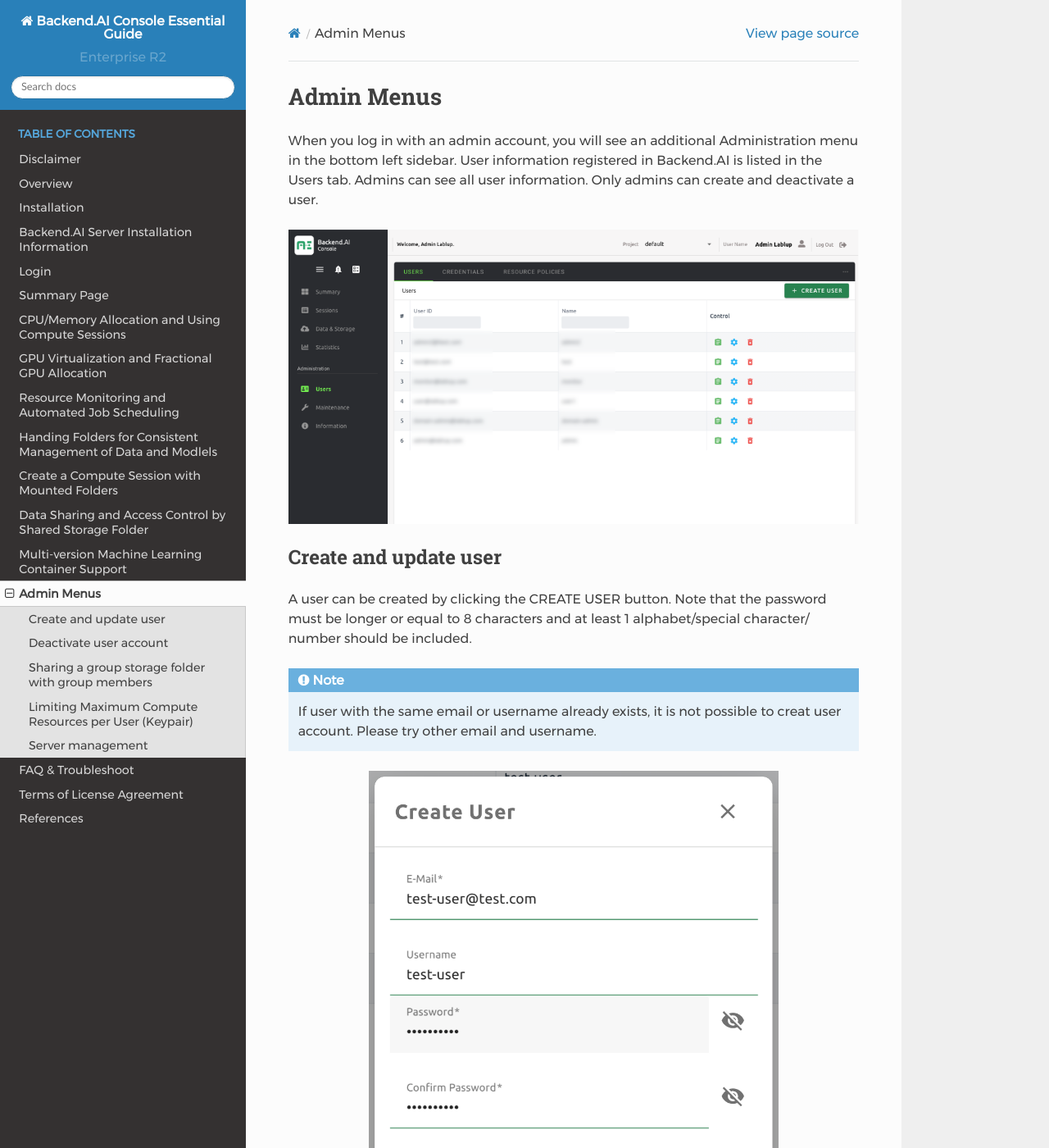
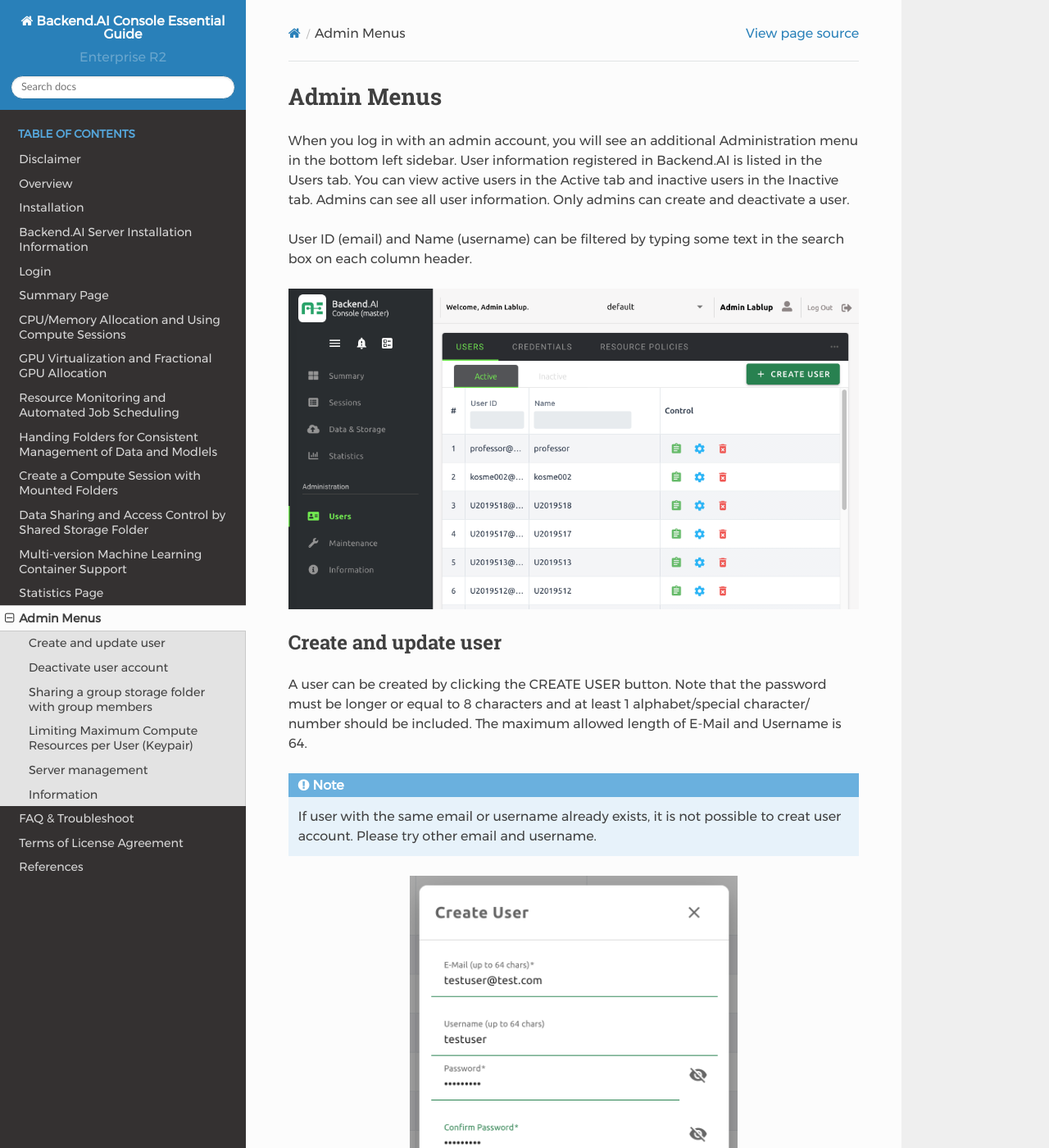
Before and after one commit to lablup/backend.ai-docs-webui, a Sphinx documentation site: the page built from docs/admin_menu/admin_menu.rst, in a window 1280 px wide and 1400 px high. Shown: the whole window at 82% size. Built offline with Sphinx 7.4.7 and the Read the Docs theme 2.0.0, drawn with Linux system fonts in a browser that asks for light colours; some of the changed text lies outside the part shown.

Commit message:
docs: add description on csv export on user,credential,policy page

```diff
--- a/docs/admin_menu/admin_menu.rst
+++ b/docs/admin_menu/admin_menu.rst
@@ -6,8 +6,12 @@
 
 When you log in with an admin account, you will see an additional Administration
 menu in the bottom left sidebar. User information registered in Backend.AI is
-listed in the Users tab. Admins can see all user information. Only admins can
-create and deactivate a user.
+listed in the Users tab. You can view active users in the Active tab and
+inactive users in the Inactive tab.  Admins can see all user information. Only
+admins can create and deactivate a user.
+
+User ID (email) and Name (username) can be filtered by typing some text in the
+search box on each column header.
 
 .. image:: admin_user_page.png
    :alt: User management page
@@ -18,7 +22,8 @@
 
 A user can be created by clicking the CREATE USER button. Note that the password
 must be longer or equal to 8 characters and at least 1 alphabet/special
-character/ number should be included.
+character/ number should be included. The maximum allowed length of E-Mail and
+Username is 64.
 
 .. note::
 
@@ -26,30 +31,29 @@
    creat user account. Please try other email and username.
 
 .. image:: create_user_dialog.png
-   :width: 500
+   :width: 400
    :align: center
-   :alt: Create user dialog
 
 If password didn't match the policy, then validation failed message will be displayed under the input field.
 A message displays the reason why the password you entered is wrong, so you can easily check it.
 
 * no inputs
 
-   .. image:: create_user_dialog_wrong.png
-      :width: 405
-      :align: center
+.. image:: create_user_dialog_wrong.png
+   :width: 400
+   :align: center
 
 * no input on password confirmation
 
-   .. image:: create_user_dialog_wrong2.png
-      :width: 405
-      :align: center
+.. image:: create_user_dialog_wrong2.png
+   :width: 400
+   :align: center
 
 * all input with non-matching value
 
-   .. image:: create_user_dialog_wrong3.png
-      :width: 405
-      :align: center
+.. image:: create_user_dialog_wrong3.png
+   :width: 400
+   :align: center
 
 
 Check if the user is created.
@@ -88,19 +92,19 @@
 you can deactivate the user by clicking the OKAY button.
 
 .. image:: user_deactivate_confirmation.png
-   :width: 600
+   :width: 400
    :align: center
    :alt: Deactivating user account
 
-Deactivated users are not listed in Users tab.
+To re-activate users, go to Users - Inactive tab, and edit the target user to
+turn on "Active user?" field.
 
 .. _sharing-a-group-storage:
 
 Sharing a group storage folder with group members
 -------------------------------------------------
 
-In addition to user's storage folders, Backend.AI provides storage folders for
-groups. A group storage folder is a folder belonging to a specific group, not a
+In addition to user's storage folders, Backend.AI provides storage folders for groups. A group storage folder is a folder belonging to a specific group, not a
 specific user, and can be accessed by all users belonging to that group.
 
 .. note::
@@ -256,6 +260,19 @@
 amount of resources that can be allocated when creating a compute session
 based on the user's key pair.
 
+.. note::
+
+   In each of USERS, CREDENTIALS, RESOURCE POLICIES tabs, there is an icon
+   (``...``) on the far right side of the tab header. Clicking this reveals
+   export CSV menu, which again brings up a CSV export dialog for each tabs.
+   By giving appropriate file name, if necessary, and clicking EXPORT CSV FILE
+   button, you can download the list of users, keypairs, and/or resource
+   policies.
+
+    .. image:: export_csv_user.png
+       :width: 400
+       :align: center
+
 Server management
 -----------------
 
@@ -271,3 +288,9 @@
    :width: 500
    :align: center
    :alt: Maintenance page
+
+Information
+-----------
+
+Information page display various details about Backend.AI service, license
+information.
--- a/docs/index.rst
+++ b/docs/index.rst
@@ -31,6 +31,7 @@
    mount_vfolder/mount_vfolder
    share_vfolder/share_vfolder
    ml_kernels/ml_kernels
+   statistics/statistics
    admin_menu/admin_menu
    faq/faq
    license_agreement/license_agreement
```
Also changed, not shown: docs/statistics/statistics.rst (added, +18 -0 lines), docs/admin_menu/admin_user_page.png, docs/admin_menu/create_user_dialog.png, docs/admin_menu/export_csv_user.png (added), docs/admin_menu/user_update_dialog.png, docs/statistics/usage_panel.png (added), 2 other files.
